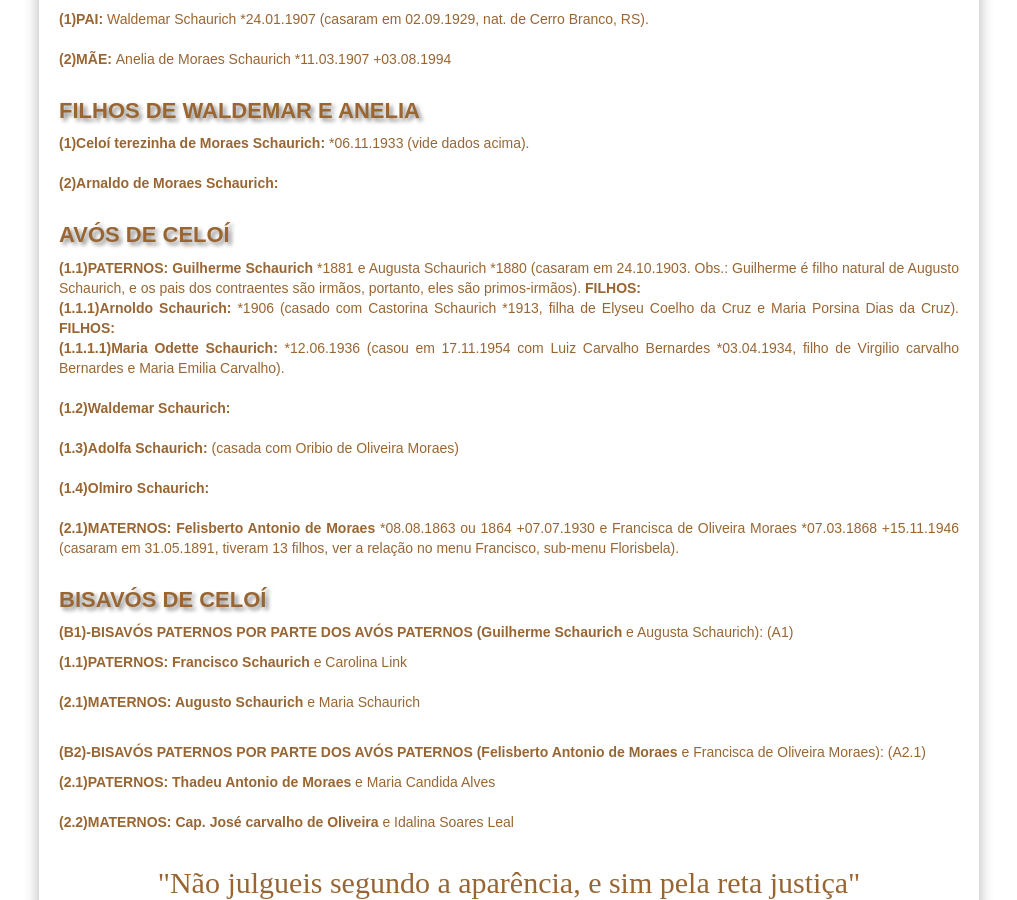
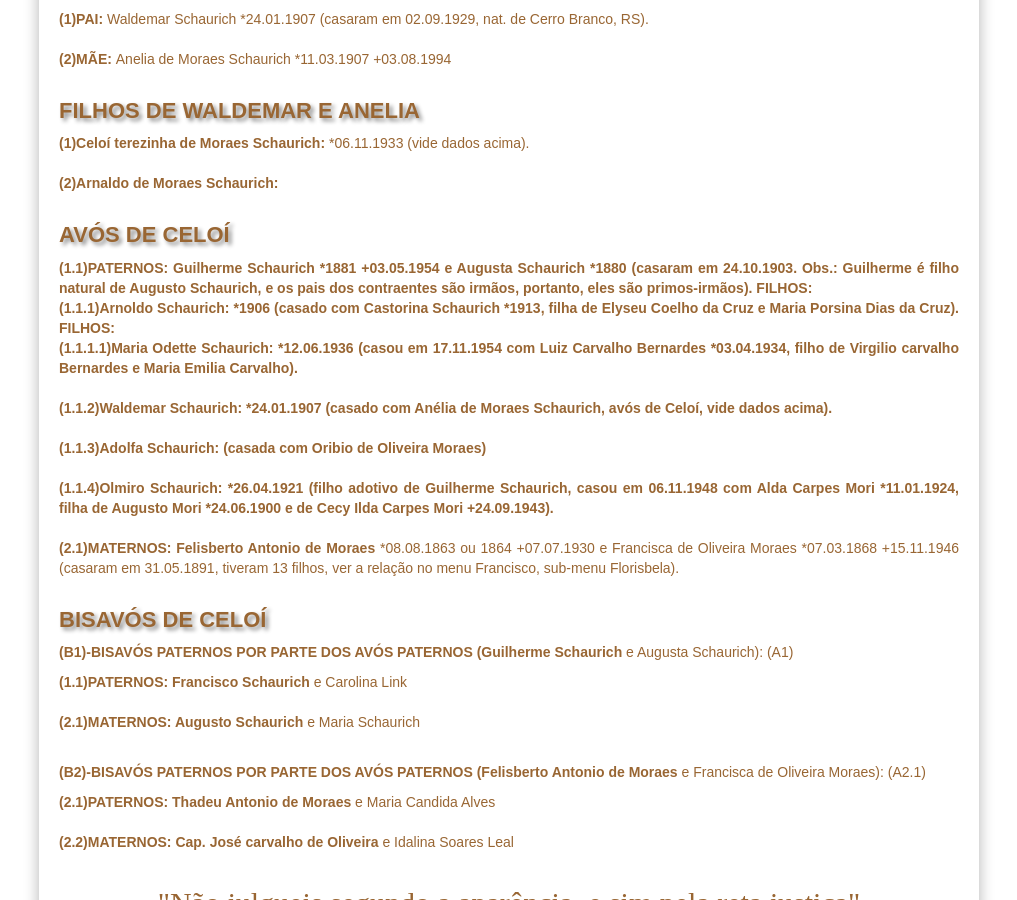
Before and after one commit to claudiovargas1955/claudiovargas1955.github.io, a Jekyll site: the page built from _pages/familia-schaurich.html, in a window 1280 px wide and 900 px high, scrolled down 455 px. Shown: the whole window, without its empty margins (131-1148 px from the left). Built offline with Jekyll 4.4.1, drawn with Linux system fonts in a browser that asks for light colours; some web fonts are replaced.

Commit message:
Update familia-schaurich.html

```diff
--- a/_pages/familia-schaurich.html
+++ b/_pages/familia-schaurich.html
@@ -109,18 +109,19 @@ filho de Quintino Bocaiúva Barreto *1894 e Doralice Scherer Barreto *1905). <br
   <b>(2)Arnaldo de Moraes Schaurich: </b> <br><br>
 
 <h4>AVÓS DE CELOÍ</h4>
-<p><b>(1.1)PATERNOS: Guilherme Schaurich </b>*1881 e Augusta Schaurich *1880 (casaram em 24.10.1903. Obs.: Guilherme é filho natural de
-Augusto Schaurich, e os pais dos contraentes são irmãos, portanto, eles são primos-irmãos). <b>FILHOS: </b><br>
+<p><b>(1.1)PATERNOS: Guilherme Schaurich </b>*1881 +03.05.1954 e Augusta Schaurich *1880 (casaram em 24.10.1903. Obs.: Guilherme é
+filho natural de Augusto Schaurich, e os pais dos contraentes são irmãos, portanto, eles são primos-irmãos). <b>FILHOS: </b><br>
   <b>(1.1.1)Arnoldo Schaurich: </b>*1906 (casado com Castorina Schaurich *1913, filha de Elyseu Coelho da Cruz e
   Maria Porsina Dias da Cruz). <b>FILHOS: </b><br>
       <b>(1.1.1.1)Maria Odette Schaurich: </b>*12.06.1936 (casou em 17.11.1954 com Luiz Carvalho Bernardes *03.04.1934, filho de
       Virgilio carvalho Bernardes e Maria Emilia Carvalho). <br><br>
 
-<b>(1.2)Waldemar Schaurich: </b><br><br>
+  <b>(1.1.2)Waldemar Schaurich: </b> *24.01.1907 (casado com Anélia de Moraes Schaurich, avós de Celoí, vide dados acima).<br><br>
 
-<b>(1.3)Adolfa Schaurich: </b>(casada com Oribio de Oliveira Moraes) <br><br>
+  <b>(1.1.3)Adolfa Schaurich: </b>(casada com Oribio de Oliveira Moraes) <br><br>
 
-<b>(1.4)Olmiro Schaurich: </b><br><br>
+  <b>(1.1.4)Olmiro Schaurich: </b>*26.04.1921 (filho adotivo de Guilherme Schaurich, casou em 06.11.1948 com Alda Carpes Mori
+  *11.01.1924, filha de Augusto Mori *24.06.1900 e de Cecy Ilda Carpes Mori +24.09.1943).</b><br><br>
 
 <b>(2.1)MATERNOS: Felisberto Antonio de Moraes </b>*08.08.1863 ou 1864 +07.07.1930 e Francisca de Oliveira Moraes *07.03.1868
 +15.11.1946 (casaram em 31.05.1891, tiveram 13 filhos, ver a relação no menu Francisco, sub-menu Florisbela).<br><br>
```
